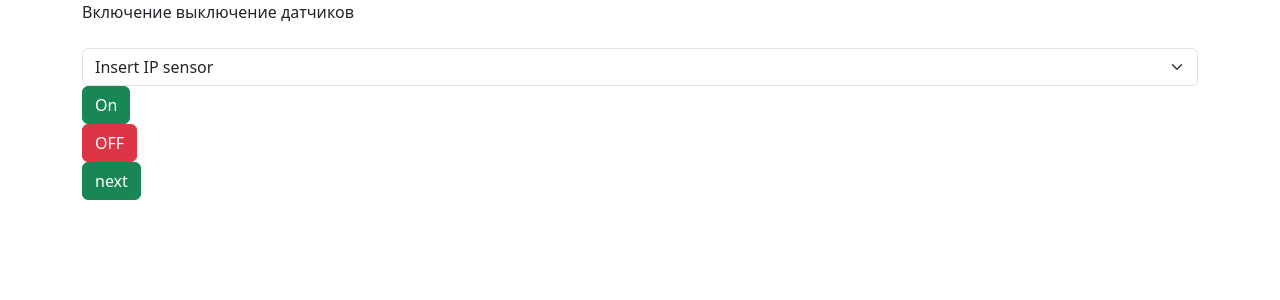
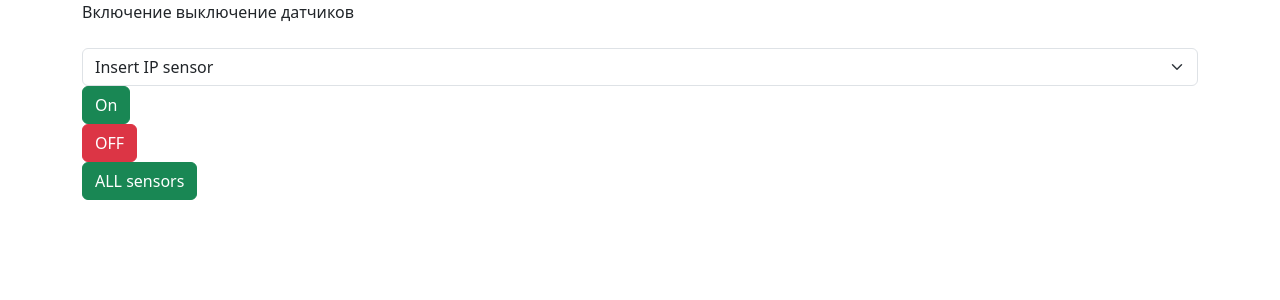
Before and after one commit to Pitonch/On_OFF_sensor, a Django app: page /interaction/commands/ in a window 1280 px wide. Shown: the part 56-356 px from the top of the page. Run offline with Django 4.2, Linux system fonts and the light colour scheme; some libraries are stand-ins or nearby versions.

Commit message:
add list all sensors with status

```diff
--- a/interaction/admin.py
+++ b/interaction/admin.py
@@ -22,11 +22,12 @@ class HomeAdmin(admin.ModelAdmin):
 
 @admin.register(Sensor)
 class HomeAdmin(admin.ModelAdmin):
-    list_display = ('ip_sensor', 'name_sensor', 'descriptions_sensor', 'location', 'home_name',)
+    list_display = ('ip_sensor', 'status', 'name_sensor', 'descriptions_sensor', 'location', 'home_name',)
     ordering = ('name_sensor',)
     search_fields = ('name_sensor',)
     list_filter = ('name_sensor', 'location',)
 
+
     @admin.display() #description='название дома'
     def home_name(self, obj: Sensor):
         return Home.objects.get(name_home=obj.name_sensor).name_home
--- a/interaction/models.py
+++ b/interaction/models.py
@@ -23,6 +23,7 @@ class Sensor(models.Model):
     name_sensor = models.CharField(max_length=100)
     descriptions_sensor = models.CharField(max_length=100)
     location = models.ForeignKey(Location, on_delete=models.SET_NULL, null=True, related_name='location')
+    status = models.CharField(max_length=5)
 
     def __str__(self):
         return self.name_sensor
--- a/interaction/urls.py
+++ b/interaction/urls.py
@@ -16,5 +16,5 @@ urlpatterns = [
     # path('commands/off_sensor/', interaction_views.off_sensor, name='off_sensor'),
     # path('commands/on_sensor/', interaction_views.on_sensor, name='on_sensor'),
     path('commands/<status>', interaction_views.sensor_on_off, name='sensor'),
-    path('commands/next/', interaction_views.next_pages, name='next'),
+    path('commands/allsensors/', interaction_views.show_sensors, name='all_sensors'),
     ]
--- a/interaction/views.py
+++ b/interaction/views.py
@@ -1,5 +1,6 @@
 import requests
 from django.shortcuts import render, redirect
+from .models import Sensor
 from django.http import JsonResponse
 from django.http import HttpResponseRedirect, HttpResponseNotFound
 
@@ -43,6 +44,35 @@ def sensor_on_off(request, status: str):
     # return JsonResponse(result)
     #доработать через ajax
     return redirect('/interaction/commands/')
+
+
+# вывод всех датчиков на экран с указанием их принадлежности
+
+def show_sensors(request):
+    all_ip_sensors = Sensor.objects.all()
+    return render(request, "interaction/all_sensors.html", {'all_ip_sensors': all_ip_sensors})
+
+
+
+
+ip_sensor = Sensor.objects.all()
+print(ip_sensor.query)
+
+
+
+
+
+
+
+
+
+
+
+
+
+
+
+
 
 #записm IP и room in On_OFF_sensor_db
 # получение данных из бд
--- a/templates/interaction/commands.html
+++ b/templates/interaction/commands.html
@@ -33,9 +33,9 @@
 
 </form>
 
-<form action="{% url 'next' %}" method="get">
+<form action="{% url 'all_sensors' %}" method="get">
 {#                  {% csrf_token %}#}
-    <button type="submit" class="btn btn-success">next</button>
+    <button type="submit" class="btn btn-success">ALL sensors</button>
 
 </form>
 
```
Also changed, not shown: templates/interaction/all_sensors.html (added, +33 -0 lines).
